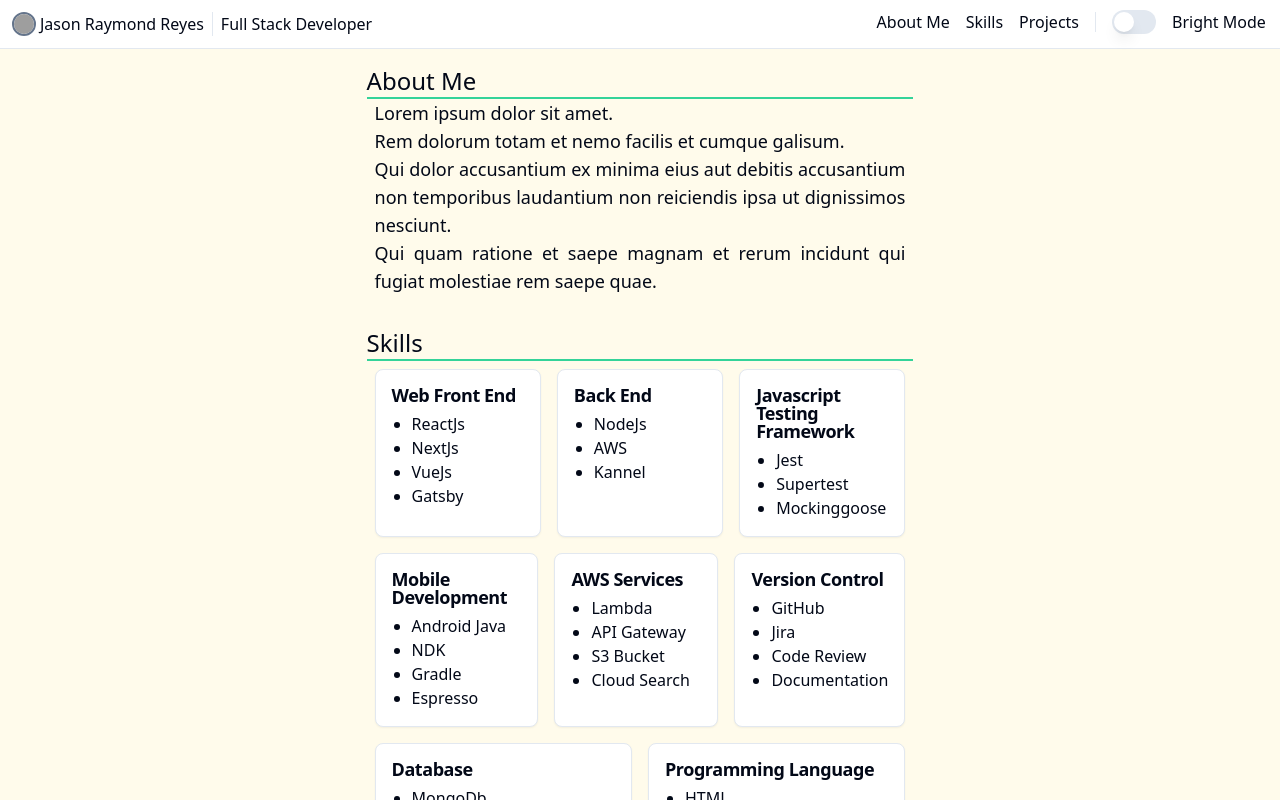
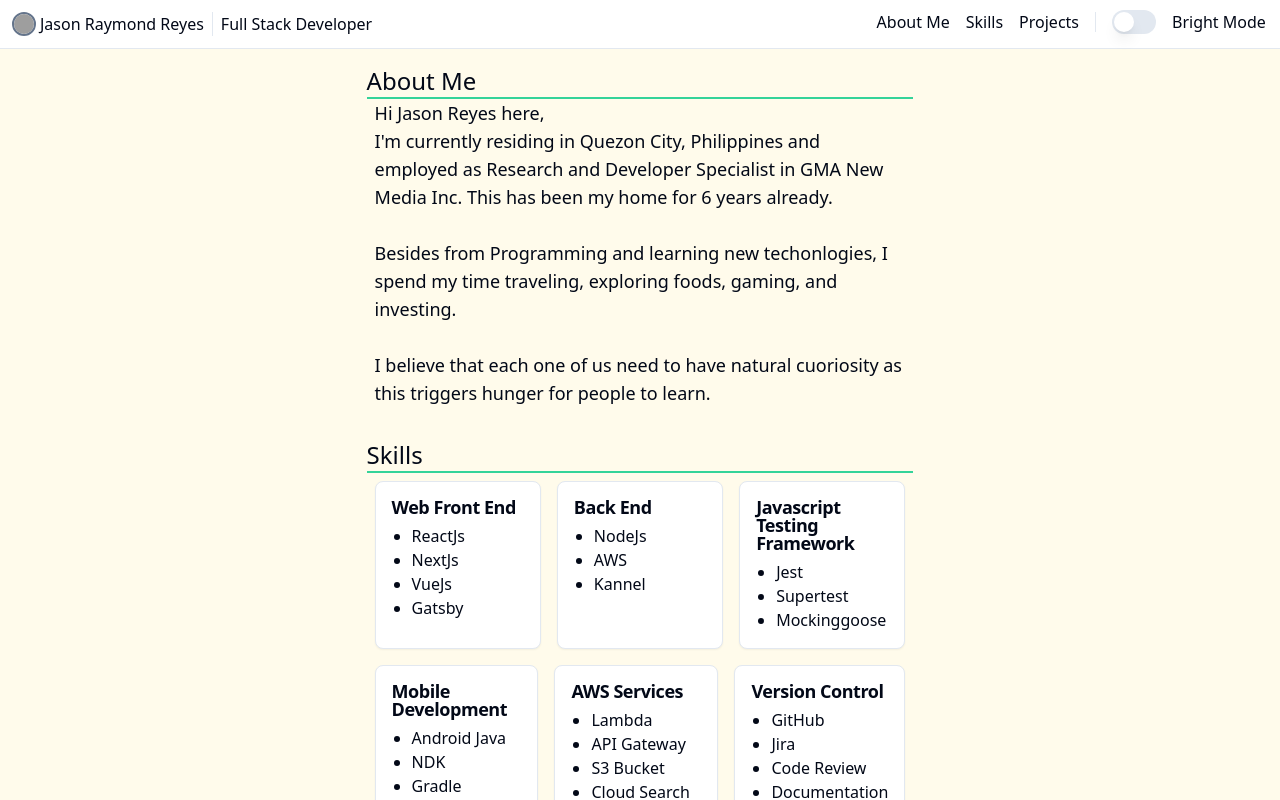
Before and after one commit to jasonxxix/jasonxxix.github.io, a React (Create React App) app: page / in a window 1280 px wide. Shown: the top 800 px of the page. Built offline with nearby package versions, Linux system fonts and the light colour scheme; grey boxes are pictures that could not be loaded.

Commit message:
Updated AboutMe Content.

```diff
--- a/src/components/AboutMe.tsx
+++ b/src/components/AboutMe.tsx
@@ -1,10 +1,10 @@
 
 export default function AboutMe() {
     return <div className="py-4 px-6 max-w-prose m-auto">
-        <h1 className="text-2xl">About Me</h1>
-        <p className="text-lg border-t-2 border-emerald-400 px-2 text-justify">Lorem ipsum dolor sit amet.<br />
-        Rem dolorum totam et nemo facilis et cumque galisum.<br />
-        Qui dolor accusantium ex minima eius aut debitis accusantium non temporibus laudantium non reiciendis ipsa ut dignissimos nesciunt.<br />
-        Qui quam ratione et saepe magnam et rerum incidunt qui fugiat molestiae rem saepe quae.</p>
+        <h1 className="text-2xl  border-b-2 border-emerald-400">About Me</h1>
+        <p className="text-lg px-2">Hi Jason Reyes here,<br />
+        I'm currently residing in Quezon City, Philippines and employed as Research and Developer Specialist in GMA New Media Inc. This has been my home for 6 years already.<br /><br />
+        Besides from Programming and learning new techonlogies, I spend my time traveling, exploring foods, gaming, and investing.<br /><br />
+        I believe that each one of us need to have natural cuoriosity as this triggers hunger for people to learn.</p>
     </div>
 }
```
